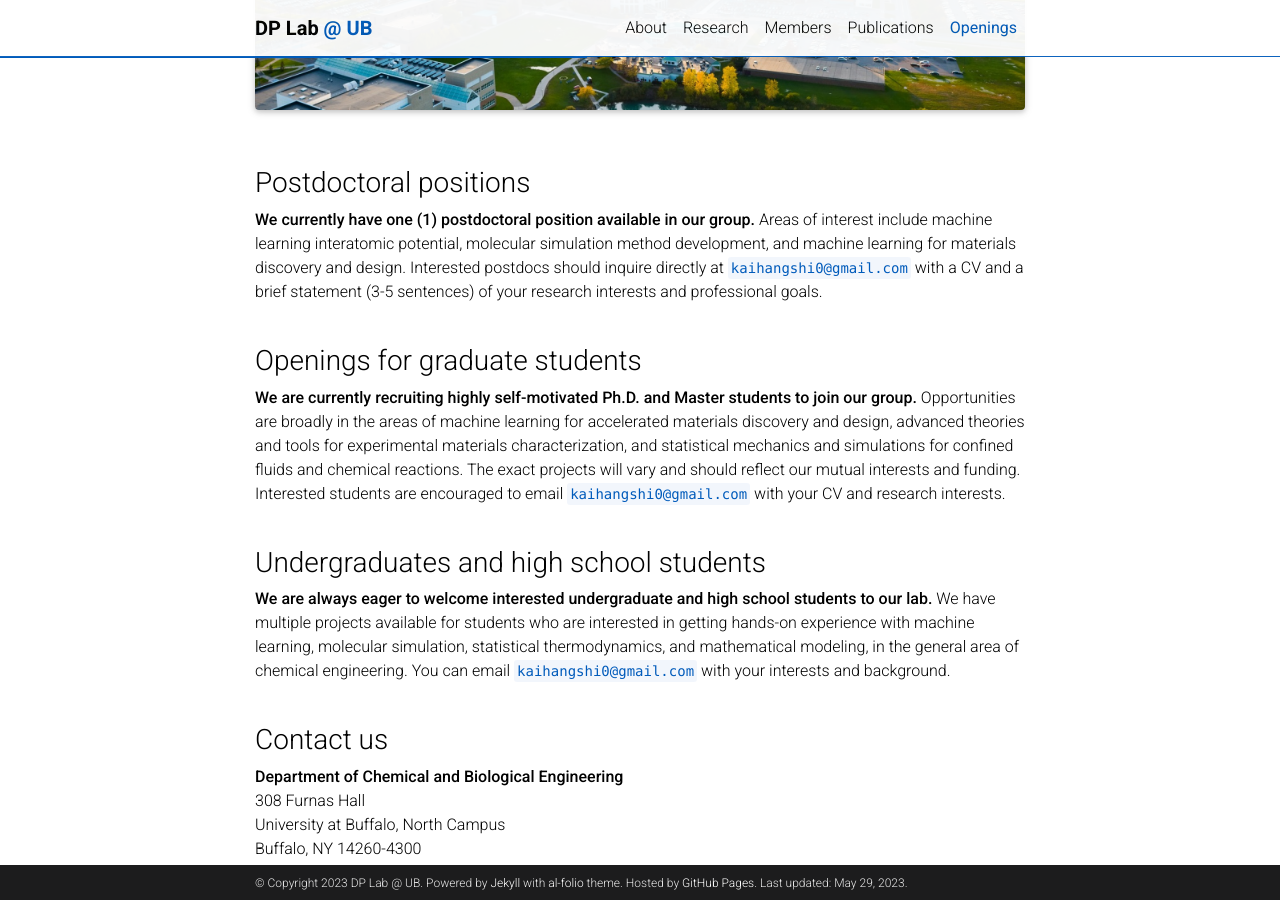
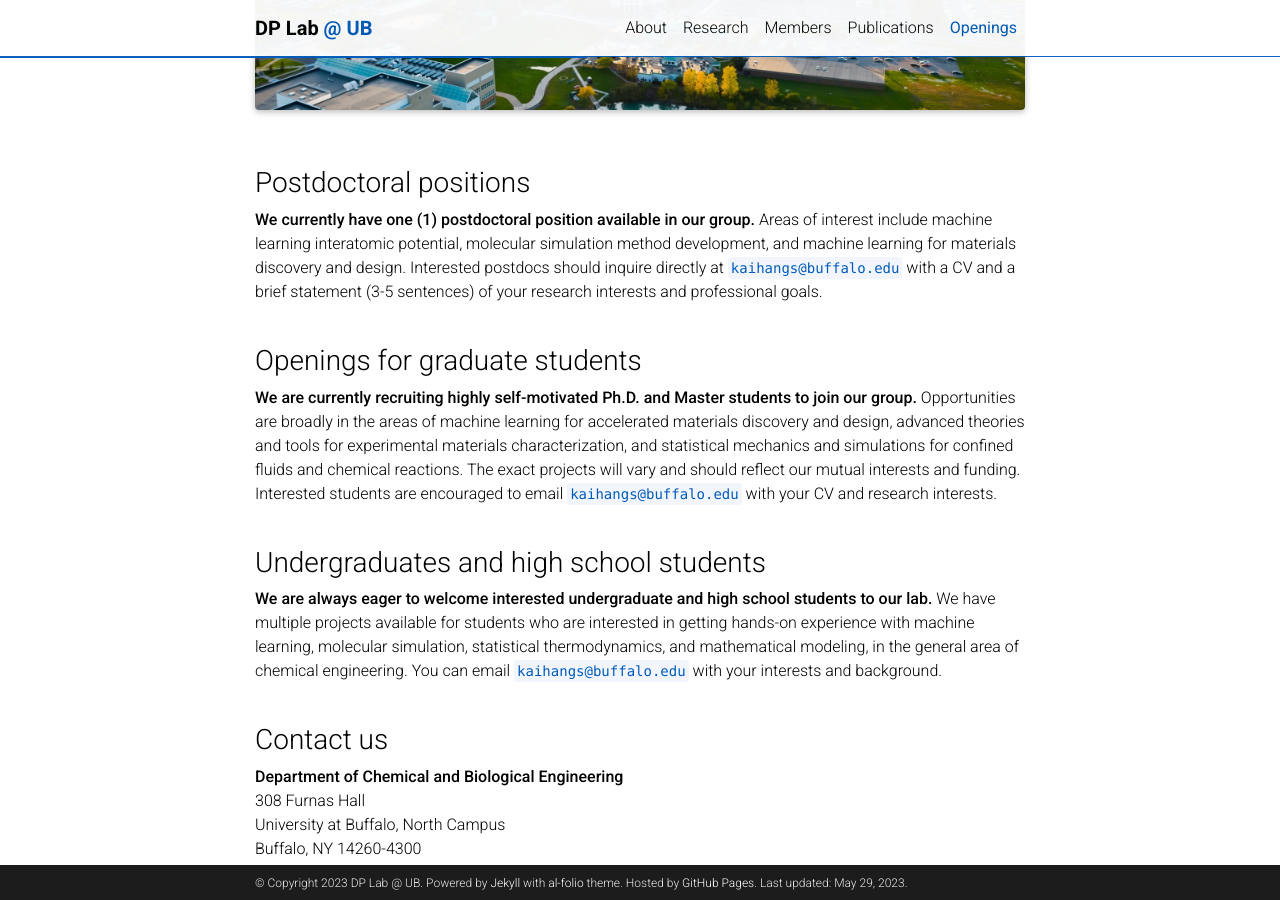
Before and after one commit to ShiResearchGroup/shiresearchgroup.github.io, a Jekyll site: the page built from _pages/openings.md, in a window 1280 px wide and 900 px high, scrolled down 320 px. Built offline with Jekyll 4.4.1, drawn with Linux system fonts in a browser that asks for light colours; full-size pictures stand in for the smaller copies a plugin makes; comment, search, counter and statistics services are not loaded; a style sheet for code colours, icons or effects is not loaded; grey boxes are pictures that could not be loaded.

Commit message:
Update UB email

```diff
--- a/_config.yml
+++ b/_config.yml
@@ -6,7 +6,7 @@ title: blank # the website title (if blank, full name will be used instead)
 first_name: DP Lab
 middle_name:
 last_name: "@ UB"
-email: kaihangshi0@gmail.com
+email: kaihangs@buffalo.edu
 description: > # the ">" symbol means to ignore newlines until "footer_text:"
   A simple, whitespace theme for academics. Based on [*folio](https://github.com/bogoli/-folio) design.
 footer_text: >
--- a/_pages/openings.md
+++ b/_pages/openings.md
@@ -14,13 +14,13 @@ nav_order: 4
 <br>
 
 ### Postdoctoral positions <br>
-**We currently have one (1) postdoctoral position available in our group.** Areas of interest include machine learning interatomic potential, molecular simulation method development, and machine learning for materials discovery and design. Interested postdocs should inquire directly at `kaihangshi0@gmail.com` with a CV and a brief statement (3-5 sentences) of your research interests and professional goals. <br><br>
+**We currently have one (1) postdoctoral position available in our group.** Areas of interest include machine learning interatomic potential, molecular simulation method development, and machine learning for materials discovery and design. Interested postdocs should inquire directly at `kaihangs@buffalo.edu` with a CV and a brief statement (3-5 sentences) of your research interests and professional goals. <br><br>
 
 ### Openings for graduate students <br>
-**We are currently recruiting highly self-motivated Ph.D. and Master students to join our group.** Opportunities are broadly in the areas of machine learning for accelerated materials discovery and design, advanced theories and tools for experimental materials characterization, and statistical mechanics and simulations for confined fluids and chemical reactions. The exact projects will vary and should reflect our mutual interests and funding. Interested students are encouraged to email `kaihangshi0@gmail.com` with your CV and research interests. <br><br>
+**We are currently recruiting highly self-motivated Ph.D. and Master students to join our group.** Opportunities are broadly in the areas of machine learning for accelerated materials discovery and design, advanced theories and tools for experimental materials characterization, and statistical mechanics and simulations for confined fluids and chemical reactions. The exact projects will vary and should reflect our mutual interests and funding. Interested students are encouraged to email `kaihangs@buffalo.edu` with your CV and research interests. <br><br>
 
 ### Undergraduates and high school students<br>
-**We are always eager to welcome interested undergraduate and high school students to our lab.** We have multiple projects available for students who are interested in getting hands-on experience with machine learning, molecular simulation, statistical thermodynamics, and mathematical modeling, in the general area of chemical engineering. You can email `kaihangshi0@gmail.com` with your interests and background.<br><br>
+**We are always eager to welcome interested undergraduate and high school students to our lab.** We have multiple projects available for students who are interested in getting hands-on experience with machine learning, molecular simulation, statistical thermodynamics, and mathematical modeling, in the general area of chemical engineering. You can email `kaihangs@buffalo.edu` with your interests and background.<br><br>
 
 ### Contact us <br>
 **Department of Chemical and Biological Engineering** <br>
```
Also changed, not shown: _pages/contact.md (deleted, +0 -20 lines).
